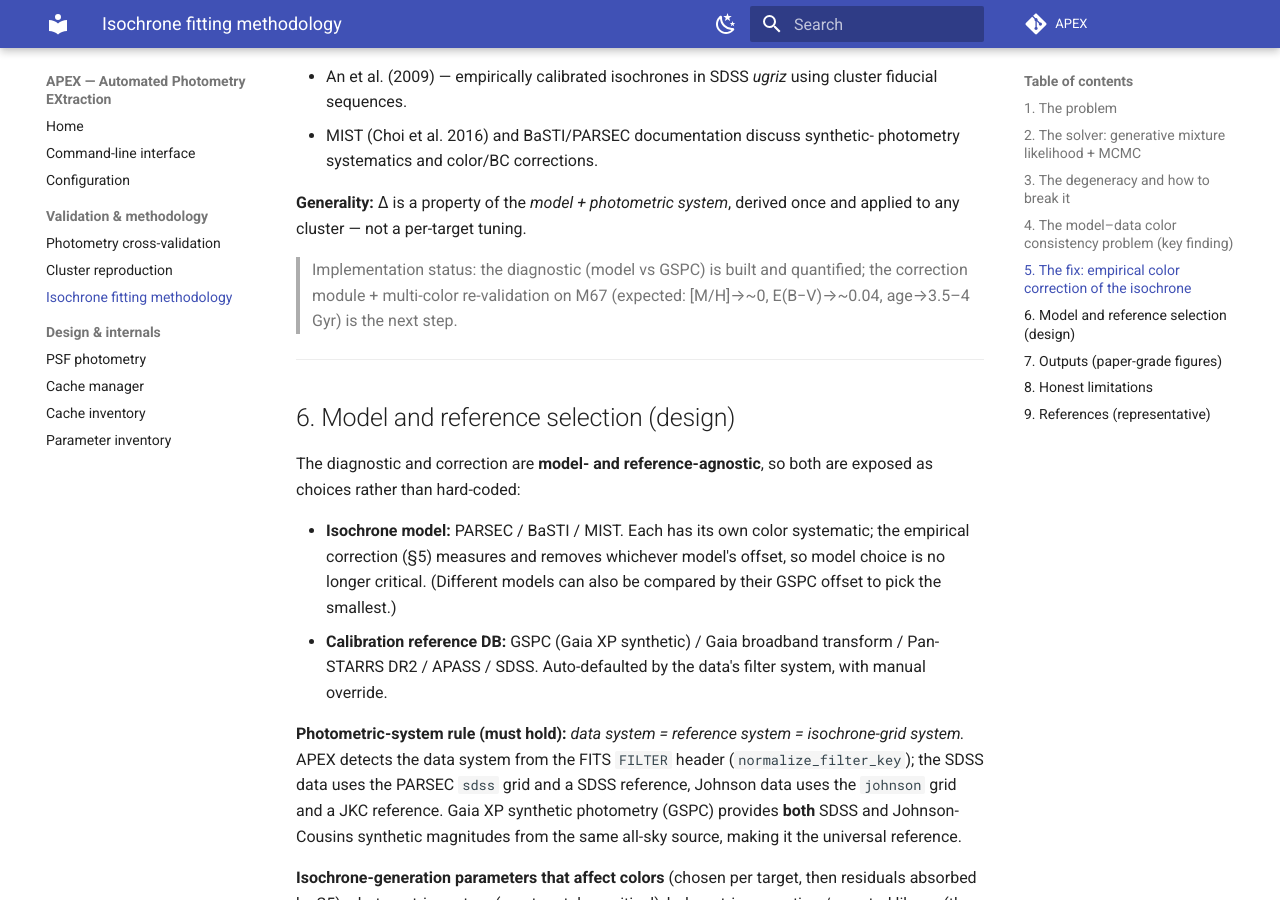
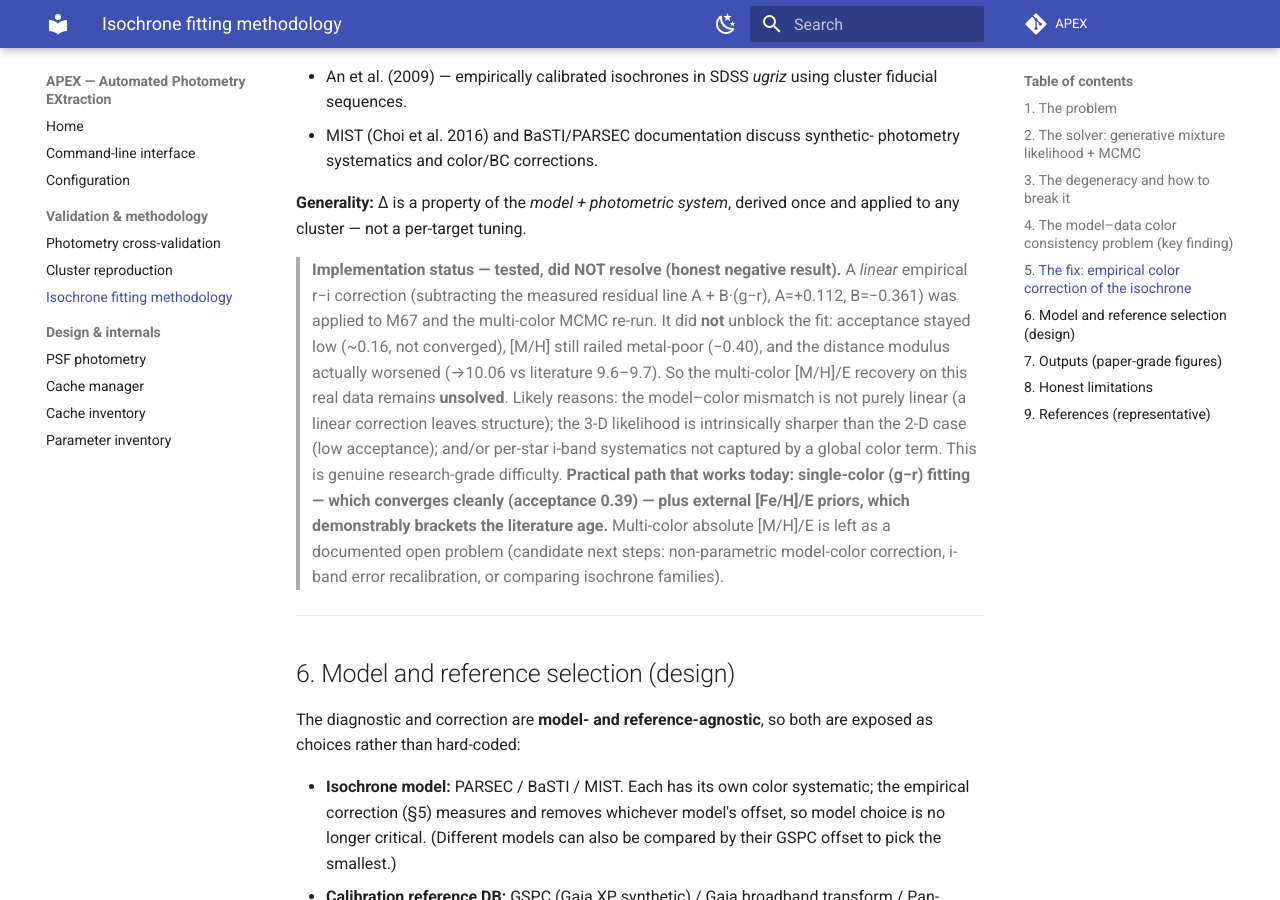
Before and after one commit to Diu1773/APEX_AutomatedPhotometryEXtraction, an MkDocs documentation site: the page built from docs/isochrone_fitting_methodology.md, in a window 1280 px wide and 900 px high, scrolled down 3490 px. Built offline with MkDocs 1.6.1 and Material for MkDocs 9.7.7, drawn with Linux system fonts in a browser that asks for light colours; comment, search, counter and statistics services are not loaded.

Commit message:
docs+feat(cmd): record empirical-correction negative result + --ri-residual flag
- methodology §5: honest negative result — a linear r-i empirical correction did NOT
  unblock multi-color fitting on M67 ([M/H] still rails, acceptance still low, dm worse);
  multi-color absolute [M/H]/E left as a documented open problem; single-color + priors
  is the working path.
- cmd_step12_realdata: add --ri-residual A B (subtract model-color residual line from the
  second color axis) used for that test.

Co-Authored-By: Claude Opus 4.8 <noreply@anthropic.com>

```diff
--- a/docs/isochrone_fitting_methodology.md
+++ b/docs/isochrone_fitting_methodology.md
@@ -155,9 +155,22 @@ isochrone" technique used throughout the cluster-CMD literature:
 **Generality:** Δ is a property of the *model + photometric system*, derived
 once and applied to any cluster — not a per-target tuning.
 
-> Implementation status: the diagnostic (model vs GSPC) is built and quantified;
-> the correction module + multi-color re-validation on M67 (expected: [M/H]→~0,
-> E(B−V)→~0.04, age→3.5–4 Gyr) is the next step.
+> **Implementation status — tested, did NOT resolve (honest negative result).**
+> A *linear* empirical r−i correction (subtracting the measured residual line
+> A + B·(g−r), A=+0.112, B=−0.361) was applied to M67 and the multi-color MCMC
+> re-run. It did **not** unblock the fit: acceptance stayed low (~0.16, not
+> converged), [M/H] still railed metal-poor (−0.40), and the distance modulus
+> actually worsened (→10.06 vs literature 9.6–9.7). So the multi-color
+> [M/H]/E recovery on this real data remains **unsolved**. Likely reasons: the
+> model–color mismatch is not purely linear (a linear correction leaves
+> structure); the 3-D likelihood is intrinsically sharper than the 2-D case
+> (low acceptance); and/or per-star i-band systematics not captured by a global
+> color term. This is genuine research-grade difficulty. **Practical path that
+> works today: single-color (g−r) fitting — which converges cleanly (acceptance
+> 0.39) — plus external [Fe/H]/E priors, which demonstrably brackets the
+> literature age.** Multi-color absolute [M/H]/E is left as a documented open
+> problem (candidate next steps: non-parametric model-color correction,
+> i-band error recalibration, or comparing isochrone families).
 
 ---
 
```
Also changed, not shown: 1 other file.
